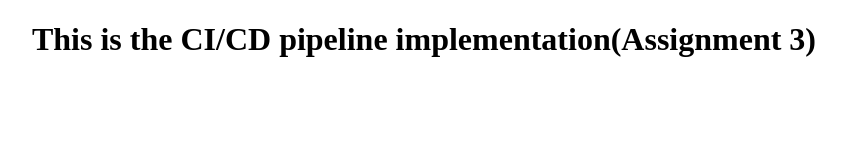
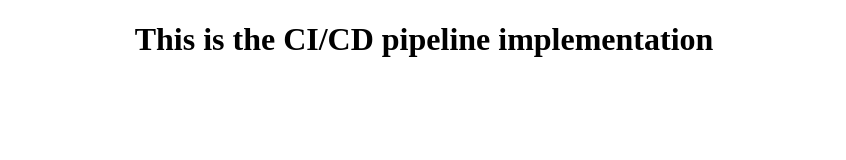
Before and after one commit to rupacepro/DevOpsAssignment3, a website: page index.html in a window 1280 px wide. Shown: the whole page, without its empty margins (216-1062 px from the left). Drawn offline with Linux system fonts and the light colour scheme.

Commit message:
fixing auto deploy

```diff
--- a/index.html
+++ b/index.html
@@ -6,7 +6,7 @@
     <title>Index</title>
 </head>
 <body>
-    <center><h1>This is the CI/CD pipeline implementation(Assignment 3)</center><br>
+    <center><h1>This is the CI/CD pipeline implementation</center><br>
     </h1>
 </body>
 </html>
```
Also changed, not shown: .github/workflows/ci-cd.yml.
